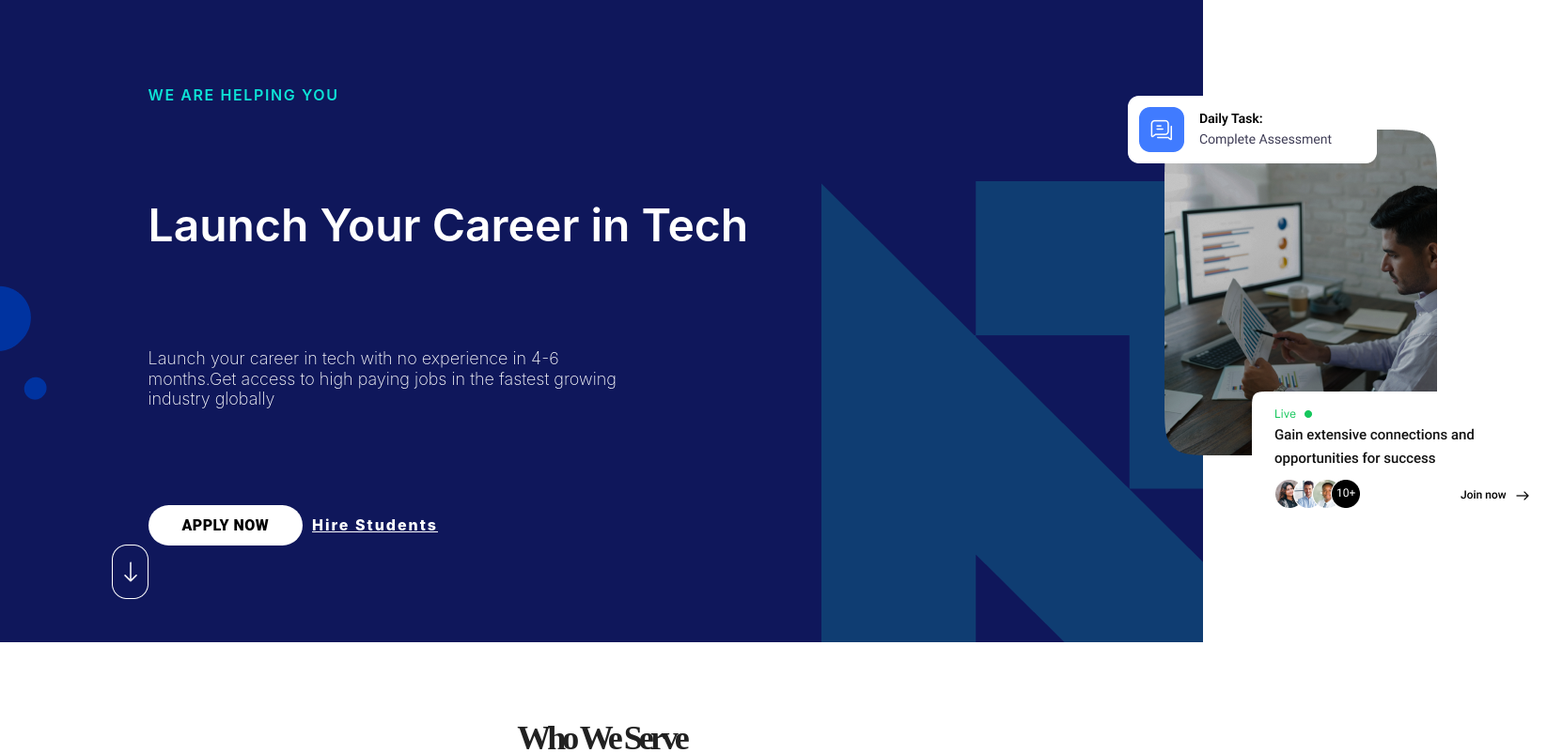
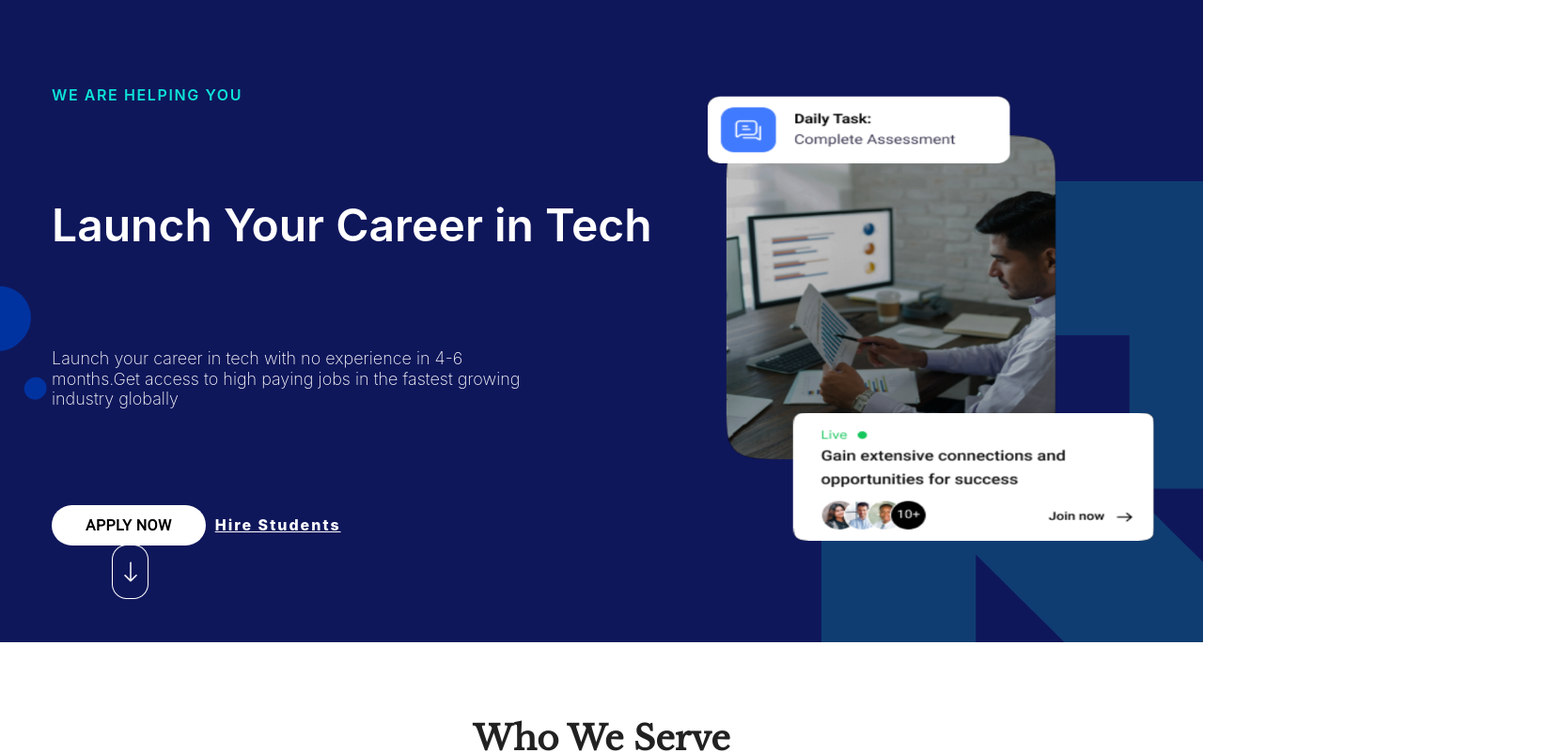
Before and after one commit to vivekraghu17/website2.0, a React (Create React App) app: page / in a window 1280 px wide. Shown: the part 80-882 px from the top of the page at 94% size, 1646 px wide, since content can reach past the window. Built offline with nearby package versions, Linux system fonts and the light colour scheme.

Commit message:
"responsive commit fix"

```diff
--- a/public/index.html
+++ b/public/index.html
@@ -10,6 +10,16 @@
       content="Web site created using create-react-app"
     />
     <link rel="apple-touch-icon" href="%PUBLIC_URL%/logo192.png" />
+    <link
+      href="http://fonts.googleapis.com/css?family=Roboto"
+      rel="stylesheet"
+      type="text/css"
+    />
+    <link
+      href="http://fonts.googleapis.com/css?family=Libre Baskerville"
+      rel="stylesheet"
+      type="text/css"
+    />
     <!--
       manifest.json provides metadata used when your web app is installed on a
       user's mobile device or desktop. See https://developers.google.com/web/fundamentals/web-app-manifest/
--- a/src/Components/Home.jsx
+++ b/src/Components/Home.jsx
@@ -11,7 +11,7 @@ import ArrowBackIcon from "@mui/icons-material/ArrowBack";
 import talkToSpecialistBanner from "../Assets/talk-to-specialist-banner.png";
 import AddIcon from "@mui/icons-material/Add";
 import RemoveIcon from "@mui/icons-material/Remove";
-
+import homeBanner from "../Assets/banner.png";
 import EmployerOption from "./Reusables/EmployerOption";
 import BootcampOption from "./Reusables/BootcampOption";
 const optionView = [
@@ -171,16 +171,10 @@ export default function Home() {
         </div>
         <div className={styles["header-images"]}>
           <img
-            src={guywithlaptop}
+            src={homeBanner}
             alt="guy with laptop"
             className={styles["guy-with-laptop"]}
           />
-          <img
-            src={dailyTask}
-            alt="dailytask"
-            className={styles["daily-task"]}
-          />
-          <img src={live} alt="live" className={styles["live"]} />
         </div>
       </div>
       <div className={styles["who-we-serve-section"]}>
--- a/src/Stylesheets/footer.module.scss
+++ b/src/Stylesheets/footer.module.scss
@@ -31,6 +31,7 @@
       > img {
         width: 33px;
         height: 33px;
+        margin-left: 10px;
       }
     }
   }
@@ -95,6 +96,8 @@
         > img {
           width: 33px;
           height: 33px;
+          margin-left: 10px;
+          margin-top: 10px;
         }
       }
     }
@@ -155,6 +158,7 @@
         > img {
           width: 33px;
           height: 33px;
+          margin-left: 10px;
         }
       }
     }
--- a/src/Stylesheets/home.module.scss
+++ b/src/Stylesheets/home.module.scss
@@ -5,11 +5,13 @@
     width: 100%;
     display: flex;
     flex-direction: row;
-    justify-content: space-around;
+    justify-content: center;
+
     .header-texts {
       display: flex;
       flex-direction: column;
       justify-content: space-evenly;
+      margin-left: 30px;
       .help-text {
         width: 222px;
         height: 17px;
@@ -78,28 +80,12 @@
       }
     }
     .header-images {
-      .daily-task {
-        position: absolute;
-        width: 265px;
-        height: 72px;
-        left: 1200px;
-        top: 182px;
-      }
+      display: flex;
+      justify-content: center;
+      align-items: center;
       .guy-with-laptop {
-        position: absolute;
-        width: 290px;
-        height: 347px;
-        left: 1239px;
-        top: 218px;
-
-        border-radius: 30px;
-      }
-      .live {
-        position: absolute;
-        width: 314px;
-        height: 136px;
-        left: 1332px;
-        top: 497px;
+        width: 550px;
+        height: 514px;
       }
     }
   }
@@ -122,7 +108,7 @@
         line-height: 45px;
         /* identical to box height */
         text-align: center;
-        letter-spacing: -4px;
+        letter-spacing: 0px;
         text-transform: capitalize;
 
         color: #212121;
@@ -263,6 +249,7 @@
         flex: none;
         order: 0;
         flex-grow: 0;
+        margin: 1.5rem;
       }
     }
     .button-wrapper {
@@ -340,6 +327,7 @@
         letter-spacing: 0.15px;
 
         color: #314150;
+        margin: 1rem;
       }
       .username {
         margin-top: 50px;
@@ -356,6 +344,7 @@
         /* identical to box height */
 
         color: #314150;
+        margin: 1rem;
       }
       .designation {
         margin-top: 20px;
@@ -372,11 +361,12 @@
         /* identical to box height */
 
         color: #646464;
+        margin: 1rem;
       }
     }
   }
   .bottom-section {
-    height: 1200px;
+    height: 1400px;
     display: flex;
     flex-direction: column;
     align-items: center;
@@ -402,6 +392,7 @@
         letter-spacing: -0.04em;
 
         color: #111111;
+        // margin: 1rem;
       }
       .sub-heading {
         width: 964px;
@@ -452,6 +443,7 @@
               order: 0;
               flex-grow: 0;
               height: 70px;
+              margin: 1rem;
             }
             .content {
               height: 154px;
@@ -485,6 +477,7 @@
               max-height: 9999;
               transition: all 0.5s cubic-bezier(0, 1, 0, 1);
               color: #6f6d71;
+              margin: 1rem;
             }
           }
         }
@@ -576,6 +569,7 @@
         }
       }
       .header-images {
+        display: none;
         .daily-task {
           position: absolute;
           width: 265px;
@@ -622,7 +616,7 @@
           line-height: 45px;
           /* identical to box height */
           text-align: center;
-          letter-spacing: -4px;
+          letter-spacing: 0px;
           text-transform: capitalize;
 
           color: #212121;
@@ -763,6 +757,7 @@
           flex: none;
           order: 0;
           flex-grow: 0;
+          margin: 1.5rem;
         }
       }
       .button-wrapper {
@@ -837,6 +832,7 @@
           letter-spacing: 0.15px;
 
           color: #314150;
+          margin: 1rem;
         }
         .username {
           margin-top: 50px;
@@ -853,6 +849,7 @@
           /* identical to box height */
 
           color: #314150;
+          margin: 1rem;
         }
         .designation {
           margin-top: 20px;
@@ -869,11 +866,12 @@
           /* identical to box height */
 
           color: #646464;
+          margin: 1rem;
         }
       }
     }
     .bottom-section {
-      height: 1200px;
+      height: 1400px;
       display: flex;
       flex-direction: column;
       align-items: center;
@@ -953,6 +951,7 @@
                 order: 0;
                 flex-grow: 0;
                 height: 70px;
+                margin: 1rem;
               }
               .content {
                 height: 154px;
@@ -986,6 +985,7 @@
                 max-height: 9999;
                 transition: all 0.5s cubic-bezier(0, 1, 0, 1);
                 color: #6f6d71;
+                margin: 1rem;
               }
             }
           }
@@ -1077,28 +1077,15 @@
         }
       }
       .header-images {
-        .daily-task {
-          position: absolute;
-          width: 265px;
-          height: 72px;
-          left: 721px;
-          top: 182px;
-        }
+        display: none;
         .guy-with-laptop {
           position: absolute;
           width: 290px;
           height: 347px;
           left: 800px;
           top: 218px;
-
+          display: none;
           border-radius: 30px;
-        }
-        .live {
-          position: absolute;
-          width: 314px;
-          height: 136px;
-          left: 849px;
-          top: 497px;
         }
       }
     }
@@ -1121,7 +1108,7 @@
           line-height: 45px;
           /* identical to box height */
           text-align: center;
-          letter-spacing: -4px;
+          letter-spacing: 0px;
           text-transform: capitalize;
 
           color: #212121;
@@ -1258,7 +1245,7 @@
           color: #ffffff;
 
           /* Inside auto layout */
-
+          margin: 1.5rem;
           flex: none;
           order: 0;
           flex-grow: 0;
@@ -1336,6 +1323,7 @@
           letter-spacing: 0.15px;
 
           color: #314150;
+          margin: 1rem;
         }
         .username {
           margin-top: 50px;
@@ -1352,6 +1340,7 @@
           /* identical to box height */
 
           color: #314150;
+          margin: 1rem;
         }
         .designation {
           margin-top: 20px;
@@ -1368,6 +1357,7 @@
           /* identical to box height */
 
           color: #646464;
+          margin: 1rem;
         }
       }
     }
@@ -1452,6 +1442,7 @@
                 order: 0;
                 flex-grow: 0;
                 height: 70px;
+                margin: 1rem;
               }
               .content {
                 height: 154px;
@@ -1485,6 +1476,7 @@
                 max-height: 9999;
                 transition: all 0.5s cubic-bezier(0, 1, 0, 1);
                 color: #6f6d71;
+                margin: 1rem;
               }
             }
           }
@@ -1626,7 +1618,7 @@
           line-height: 45px;
           /* identical to box height */
           text-align: center;
-          letter-spacing: -4px;
+          letter-spacing: 0px;
           text-transform: capitalize;
 
           color: #212121;
@@ -1771,6 +1763,7 @@
           flex: none;
           order: 0;
           flex-grow: 0;
+          margin: 1.5rem;
         }
       }
       .button-wrapper {
@@ -1846,6 +1839,7 @@
           letter-spacing: 0.15px;
 
           color: #314150;
+          margin: 1rem;
         }
         .username {
           margin-top: 50px;
@@ -1862,6 +1856,7 @@
           /* identical to box height */
 
           color: #314150;
+          margin: 1rem;
         }
         .designation {
           margin-top: 20px;
@@ -1878,6 +1873,7 @@
           /* identical to box height */
 
           color: #646464;
+          margin: 1rem;
         }
       }
     }
@@ -1907,7 +1903,7 @@
           font-style: normal;
           font-weight: 700;
           font-size: 30px;
-          line-height: 80px;
+          line-height: 40px;
           /* identical to box height, or 222% */
 
           text-align: center;
@@ -1968,6 +1964,7 @@
                 order: 0;
                 flex-grow: 0;
                 height: 70px;
+                margin: 1rem;
               }
               .content {
                 height: 154px;
@@ -2001,6 +1998,7 @@
                 max-height: 9999;
                 transition: all 0.5s cubic-bezier(0, 1, 0, 1);
                 color: #6f6d71;
+                margin: 1rem;
               }
             }
           }
```
Also changed, not shown: src/Assets/banner.png (added).
